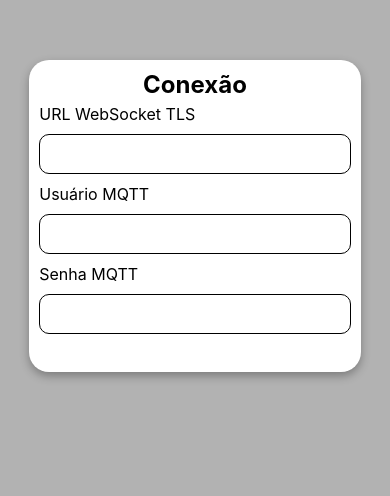
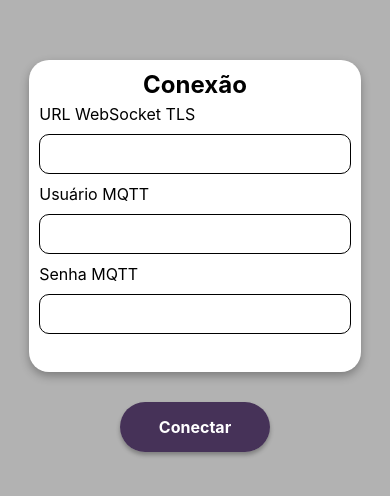
Before and after one commit to jonas-ar/controleArESP32, a React Native app: screen / in a window 390 px wide. Shown: the part 206-702 px from the top of the page. Built offline with nearby package versions, Linux system fonts and the light colour scheme.

Commit message:
teste/criado estilo de botão

```diff
--- a/src/pages/login/index.tsx
+++ b/src/pages/login/index.tsx
@@ -1,5 +1,5 @@
 import React from "react";
-import { Text, TextInput, View, KeyboardAvoidingView, Platform } from "react-native";
+import { Text, TextInput, View, KeyboardAvoidingView, Platform, TouchableOpacity } from "react-native";
 import { style } from "./styles";
 
 export default function Login() {
@@ -32,13 +32,21 @@ export default function Login() {
 
                 <Text style={style.titleInput}>Senha MQTT</Text>
                     <View style={style.boxInput}>
-                        <TextInput style={style.input} />
+                        <TextInput
+                            autoCorrect={false}
+                            style={style.input}
+                            autoCapitalize="none"
+                            textContentType="password"
+                            secureTextEntry={true}
+                             />
                     </View>
 
             </View>
 
                 <View style={style.boxBottom}>
-
+                    <TouchableOpacity style={style.button}>
+                        <Text style={style.textButton}>Conectar</Text>
+                    </TouchableOpacity>
                 </View>
 
         </KeyboardAvoidingView>
--- a/src/pages/login/styles.ts
+++ b/src/pages/login/styles.ts
@@ -26,6 +26,7 @@ export const style = StyleSheet.create({
     boxBottom: {
         height: Dimensions.get('window').height/4,
         width: '100%',
+        alignItems: 'center'
     },
     titulo: {
         fontSize: 24,
@@ -50,5 +51,27 @@ export const style = StyleSheet.create({
         marginRight: 5,
         height: '100%',
         width: '95%'
+    },
+    button: {
+        width: 150,
+        height: 50,
+        alignItems: 'center',
+        justifyContent: 'center',
+        backgroundColor: themes.colors.primary,
+        borderRadius: 40,
+        marginTop: 30,
+        shadowColor: "#000",
+        shadowOffset: {
+            width: 0,
+            height: 3,
+        },
+        shadowOpacity: 0.29,
+        shadowRadius: 4.65,
+        elevation: 7,
+    },
+    textButton: {
+        fontSize: 16,
+        color: '#fff',
+        fontWeight: 'bold'
     }
 })
--- a/tsconfig.json
+++ b/tsconfig.json
@@ -1,9 +1,6 @@
 {
   "extends": "expo/tsconfig.base",
   "compilerOptions": {
-    "strict": true,
-    "jsx": "react-jsx",
-    "moduleResolution": "node",
-    "include": ["src/**/*"]
+    "strict": true
   }
 }
```
